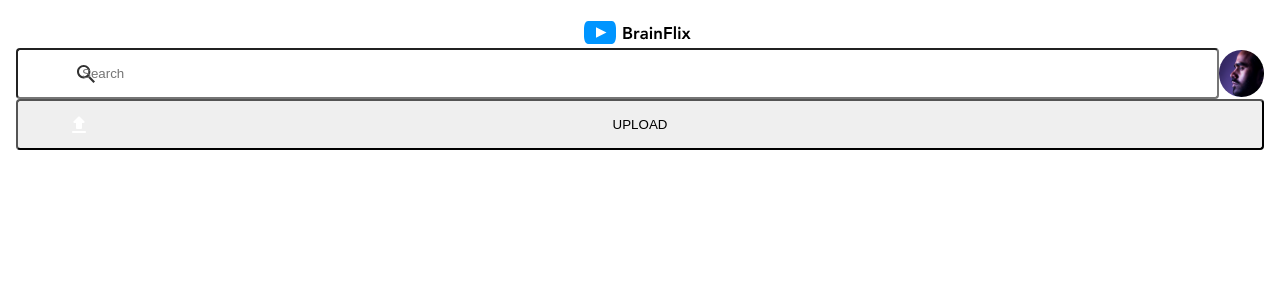
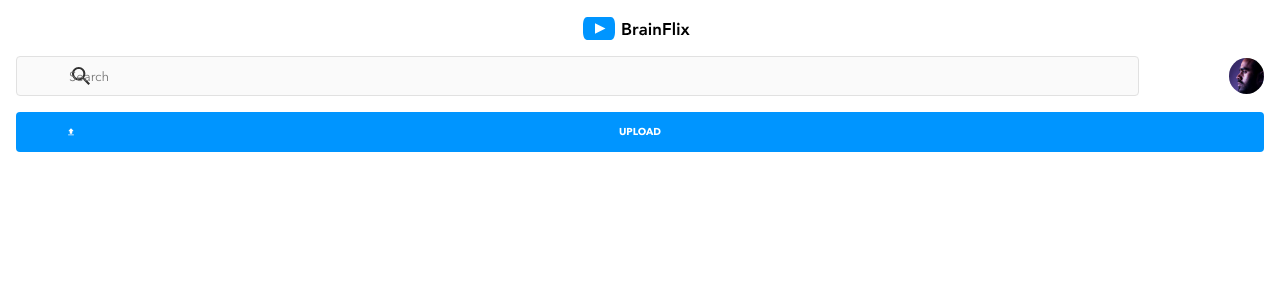
Before and after one commit to YongshengGong/yongsheng-gong-brainflix, a React (Vite) app: page / in a window 1280 px wide. Shown: the top 300 px of the page. Built offline with nearby package versions, Linux system fonts and the light colour scheme.

Commit message:
I finished styling for header section and now im going to merge feature1-header back into develop branch

```diff
--- a/src/components/Header/Header.scss
+++ b/src/components/Header/Header.scss
@@ -1,40 +1,77 @@
 @use "../../styles/partials/mixins" as *;
 @use "../../styles/partials/resets";
+@use "../../styles/partials/variables" as *;
+@use "../../styles/partials/topography";
 .header{
     width:100%;
     padding:1rem;
     &__logo-title-container{
-        width:100%;
-        padding:1rem;
+        width:7.4rem;
+        height:1.5rem;
+        margin:0 auto;
         background-image: url("../../assets/logo/BrainFlix-logo.svg");
         background-repeat: no-repeat;
         background-position: center;
+        background-color: #FFFFFF;
+        margin-bottom:1rem;
     }
     &__search-avatar-container{
-      @include flex(row,center,center);
+        width:100%;
+      @include flex(row,space-between,center);
+      margin-bottom:1rem;
     }
     &__search{
-        width:100%;
+        width:90%;
+        min-width:15rem;
+        height:2.5rem;
         background-image: url("../../assets/icons/search.svg");
         background-repeat: no-repeat;
         background-position: 5% center;
-        padding:1rem 0 1rem 4rem;
         border-radius: 4px;
+        padding:0.75rem;
+        text-indent: 2.5rem;
+        border: $form-default-filled-border solid $form-default-filled-color;
+        background-color: $form-background-color;
+        &:focus{
+            outline:none;
+            border: $form-active-border solid $form-active-color;
+        }
+        &::placeholder{
+            font-size:$mobile-subheader-body-font-size;
+            line-height:$mobile-subheader-body-line-height;
+            font-family: avenir;
+            font-style: normal;
+            font-weight: 400;
+        }
     }
     &__avatar{
-        width:2.9rem;
-        height:2.9rem;
+        width:2.2rem;
+        height:2.2rem;
         background-image: url("../../assets/images/Mohan-muruge.jpg");
         background-size: cover;
         background-position: -0.3rem;
-        border-radius:50% ;
+        border-radius:50%;
+        background-color: #E1E1E1;
     }
     &__upload-button{
         width:100%;
-        padding:1rem;
+        height:2.5rem;
+        border:0;
         background-image: url("../../assets/icons/upload.svg");
         background-repeat: no-repeat;
         background-position: 4% center;
+        background-size: $mobile-labels-buttons-font-size;
         border-radius: 4px;
+        font-size:$mobile-labels-buttons-font-size;
+        line-height:$mobile-labels-buttons-line-height;
+        font-family: avenir;
+        font-style: normal;
+        font-weight: 700;
+        background-color: $button-default-color;
+        color:#FFFFFF;
+        &:hover{
+            background-color: $button-hover-color;
+        }
+        margin-bottom:1rem;
     }
 }
--- a/src/styles/partials/_variables.scss
+++ b/src/styles/partials/_variables.scss
@@ -6,3 +6,15 @@ $mobile-subheader-body-font-size:0.8125rem;
 $mobile-subheader-body-line-height:1.125rem;
 $mobile-labels-buttons-font-size:0.625rem;
 $mobile-labels-buttons-line-height:1.25rem;
+
+$button-default-color:#0095FF;
+$button-hover-color:#0065AD;
+
+$form-default-filled-border:1px;
+$form-default-filled-color:#E1E1E1;
+$form-active-border:2px;
+$form-active-color:#0095FF;
+$form-error-border:1px;
+$form-error-color:#D22D2D;
+
+$form-background-color:#FAFAFA;
```
